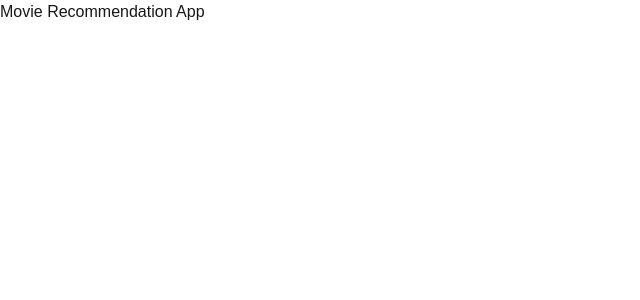
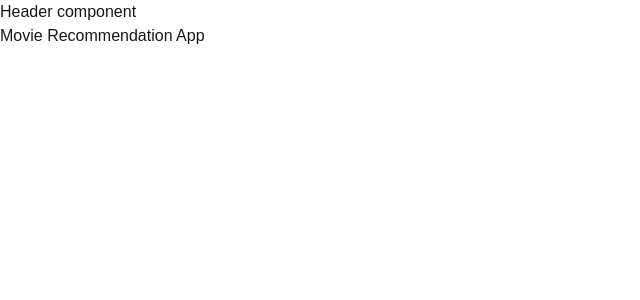
Before and after one commit to LeonNjoroge/alx-project-nexus, a Next.js app in the folder movie-app/: page / in a window 1280 px wide. Shown: the top 300 px of the page, without its empty margins (0-640 px from the left). Built offline with nearby package versions, Linux system fonts and the light colour scheme.

Commit message:
feat: Add header component to home page

```diff
--- a/movie-app/src/pages/index.tsx
+++ b/movie-app/src/pages/index.tsx
@@ -1,5 +1,6 @@
 import Image from "next/image";
 import { Geist, Geist_Mono } from "next/font/google";
+import Header from "@/components/Header";
 
 const geistSans = Geist({
   variable: "--font-geist-sans",
@@ -14,7 +15,10 @@ const geistMono = Geist_Mono({
 export default function Home() {
   return (
    <div>
-     Movie Recommendation App
+     <Header />
+     <p>
+       Movie Recommendation App
+     </p>
     </div>
   );
 }
```
